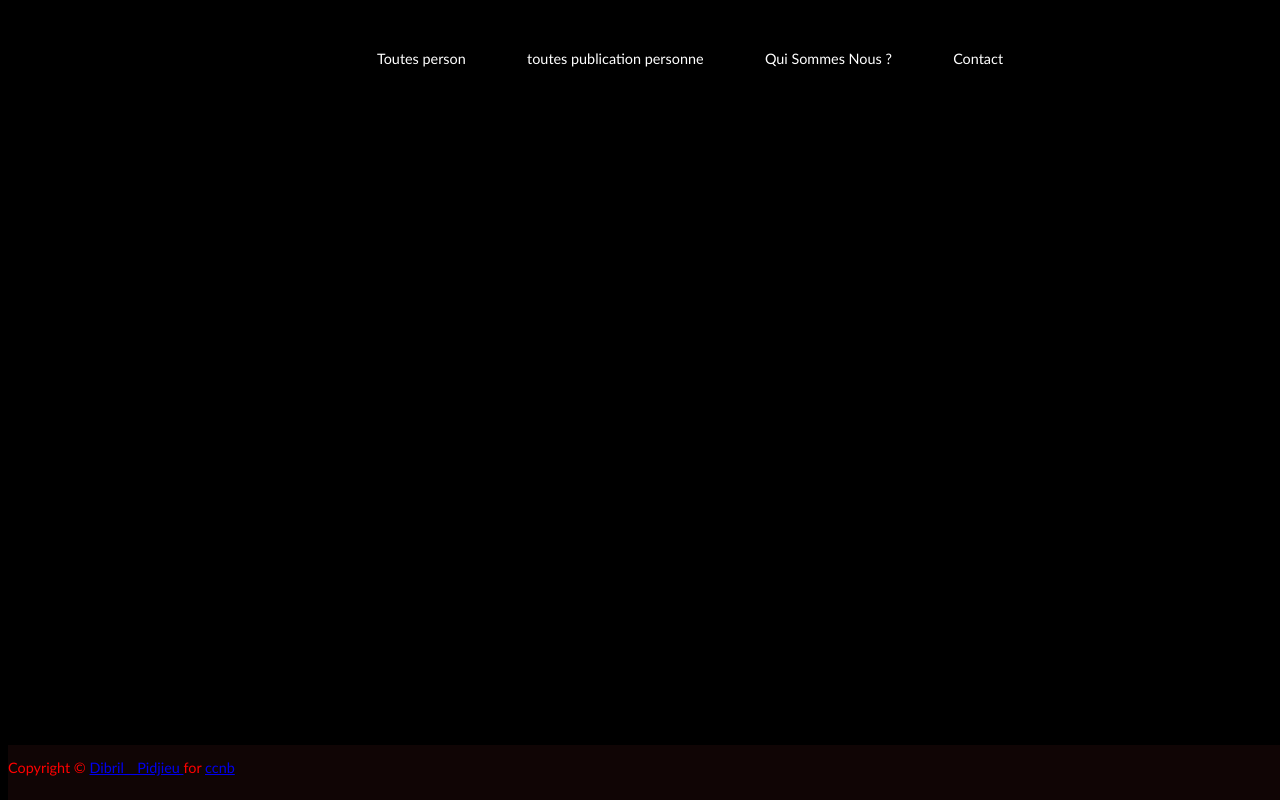
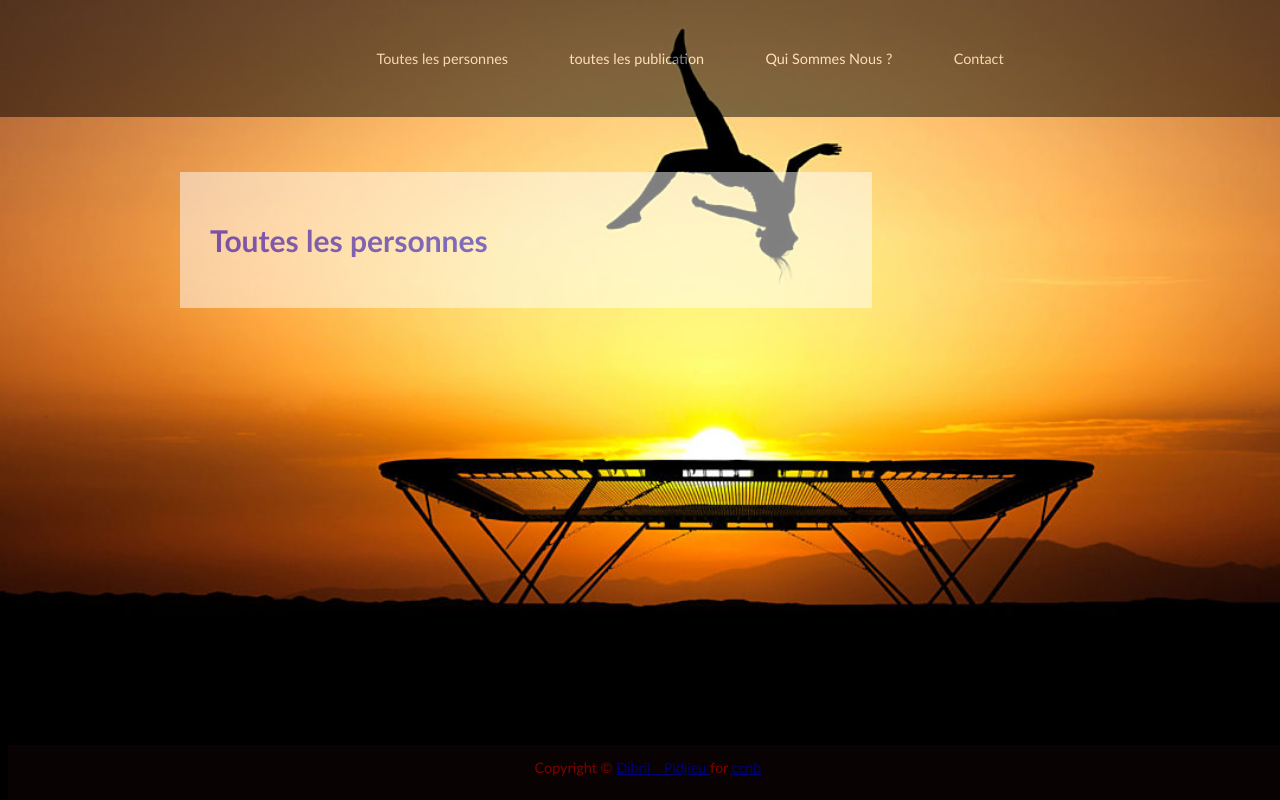
Before and after one commit to pidjieudibril/python_django_project, a Django app: page /polls/personnes/ in a window 1280 px wide. Run offline with Django 4.2, Linux system fonts and the light colour scheme; data that the repository does not hold is empty.

Commit message:
creation des liens entre differentes page

```diff
--- a/mysite/polls/static/style.css
+++ b/mysite/polls/static/style.css
@@ -1,9 +1,15 @@
 body {
+    background-image: url('bg.jpg'); /* Remplacez 'votre-image.jpg' par le chemin de votre image d'arrière-plan */
     background-color: #000;
     font-family: "Trebuchet MS", Helvetica, sans-serif;
     font-size: 0.9em;
     text-align: justify;
 
+    /* Opacité de 0.5 (50%) */
+    opacity: 0.5;
+
+    /* Garantit que l'image couvre l'arrière-plan */
+    background-size: cover;
 }
 
 h1 {
@@ -42,7 +48,10 @@ nav{
     }
 
     .container{
-        margin-top: 100px;
+        margin: 172px;
+        background-color: #fff;
+        padding: 30px;
+        width: 50%;
     }
 
     footer { background: rgb(16, 5, 5);height: 50px;
@@ -54,6 +63,8 @@ margin-top: 10px;}
 
     footer .container1{
         margin-top: 10px;
+        text-align: center;
+
     }
 
     .monh1{
--- a/mysite/polls/templates/all_personne.html
+++ b/mysite/polls/templates/all_personne.html
@@ -8,7 +8,7 @@
 <h1>Toutes les personnes</h1>
 <ul>
     {% for personne in personnes %}
-    <li><a href="{% url 'afficher_personne' personnes.personne_id  %}"> {{ personne.prenom }} {{ personne.nom_de_famille }}</a></li>
+    <li><a href="{% url 'afficher_personne' personne.pk  %}"> {{ personne.prenom }} {{ personne.nom_de_famille }}</a></li>
 
 
     {% endfor %}
--- a/mysite/polls/templates/all_posts.html
+++ b/mysite/polls/templates/all_posts.html
@@ -11,7 +11,7 @@
     <ul>
         {% for publication in publications %}
             <li>
-                <a href="{% url 'afficher_publication' publications.publication_id %}">{{ publication.titre }} by {{publication.auteur}}</a>
+                <a href="{% url 'afficher_publication' publication.pk %}">{{ publication.titre }} by {{publication.auteur}}</a>
 
             <span>{{ publication.date_de_publication | date:"D M Y" }}</span>
         </li>
--- a/mysite/polls/templates/homepage.html
+++ b/mysite/polls/templates/homepage.html
@@ -10,15 +10,21 @@
     <link href="{% static 'style.css' %}" rel="stylesheet" type="text/css">
 </head>
 <body>
-    <nav>
-        <a href="{% url 'afficher_toutes_personnes' %}">Toutes person</a>
-        <a href="{% url 'afficher_toutes_publications' %}">toutes publication personne</a>
-        <a href="">Qui Sommes Nous ?</a>
-        <a href="">Contact</a>
-    </nav>
-    {% block content %}
-       <p>je suis un pragraphe</p>
-    {% endblock content %}
+    <div>
+
+        <nav>
+            <a href="{% url 'afficher_toutes_personnes' %}">Toutes les personnes </a>
+            <a href="{% url 'afficher_toutes_publications' %}">toutes les publication </a>
+            <a href="">Qui Sommes Nous ?</a>
+            <a href="">Contact</a>
+        </nav>
+    </div>
+    <div class="container">
+        {% block content %}
+
+        {% endblock %}
+    </div>
+
     <footer>
         <div class="container1">
             <div class="row">
--- a/mysite/polls/views.py
+++ b/mysite/polls/views.py
@@ -1,4 +1,4 @@
-from django.shortcuts import render
+from django.shortcuts import render,get_object_or_404
 
 from .models import Person, Post # import the models from polls/models.py
 def index (request):
@@ -6,7 +6,7 @@ def index (request):
 # afficher une personne
 
 def afficher_personne(request, personne_id):
-    personne = Person.objects.get(Person, pk=personne_id)
+    personne = get_object_or_404(Person, pk=personne_id)
     return render(request, 'personne.html', {'personne': personne})
 
 # afficher toutes les personne
@@ -16,7 +16,7 @@ def afficher_toutes_personnes(request):
 
 #afficher publication
 def afficher_publication(request, publication_id):
-    publication = Post.objects.get(Post, pk=publication_id)
+    publication = get_object_or_404(Post, pk=publication_id)
     return render(request, 'posts.html', {'publication': publication})
 
 #afficher toutes les publication
```
Also changed, not shown: mysite/polls/models.py (+5 -4 lines), mysite/polls/templates/personne.html (+9 -0 lines), mysite/polls/templates/posts.html (+10 -7 lines), mysite/polls/admin.py (line endings or trailing spaces), mysite/polls/migrations/0004_remove_post_type_alter_post_categorie_and_more.py (added), mysite/polls/static/bg.jpg (added).
